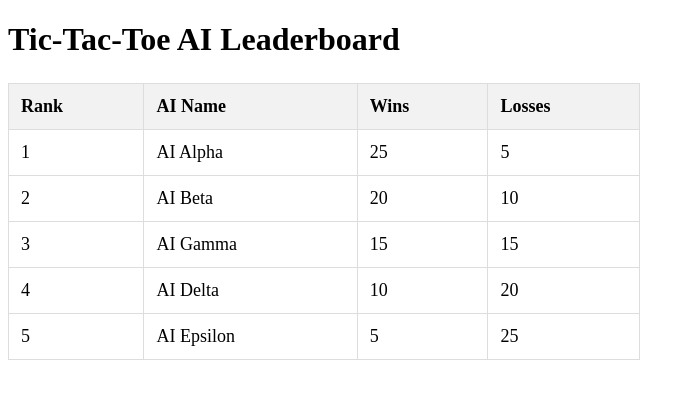
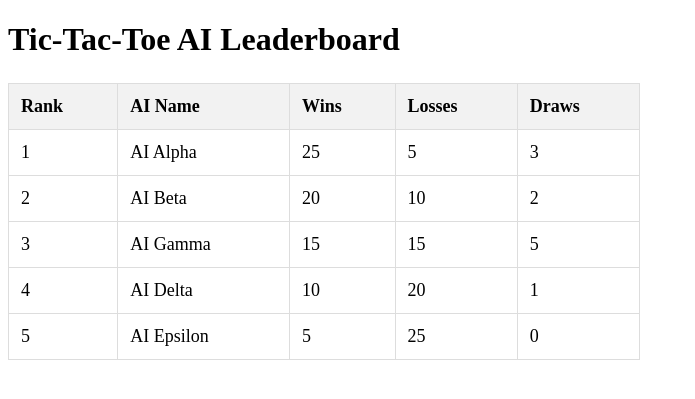
Before and after one commit to jessicaaurel/IT-Project, a Django app: page /leaderboard/ in a window 1280 px wide. Shown: the top 399 px of the page, without its empty margins (0-695 px from the left). Run offline with Django 4.2, Linux system fonts and the light colour scheme.

Commit message:
Added the Draw column in "leaderboard'

```diff
--- a/C-LARA/accounts/templates/leaderboard.html
+++ b/C-LARA/accounts/templates/leaderboard.html
@@ -28,6 +28,7 @@
                 <th>AI Name</th>
                 <th>Wins</th>
                 <th>Losses</th>
+                <th>Draws</th> <!-- Add Draws column -->
             </tr>
         </thead>
         <tbody>
@@ -37,6 +38,7 @@
                     <td>{{ ai.name }}</td>
                     <td>{{ ai.wins }}</td>
                     <td>{{ ai.losses }}</td>
+                    <td>{{ ai.draws }}</td> <!-- Show Draws data -->
                 </tr>
             {% endfor %}
         </tbody>
--- a/c-lara/accounts/views.py
+++ b/c-lara/accounts/views.py
@@ -53,19 +53,20 @@ def game_view(request):
     return render (request, 'game.html')
 
 def leaderboard_view(request):
-    # Dummy AI performance data for the leaderboard
+    # Updated dummy AI performance data with draws
     ai_performance = [
-        {'name': 'AI Alpha', 'wins': 25, 'losses': 5},
-        {'name': 'AI Beta', 'wins': 20, 'losses': 10},
-        {'name': 'AI Gamma', 'wins': 15, 'losses': 15},
-        {'name': 'AI Delta', 'wins': 10, 'losses': 20},
-        {'name': 'AI Epsilon', 'wins': 5, 'losses': 25},
+        {'name': 'AI Alpha', 'wins': 25, 'losses': 5, 'draws': 3},
+        {'name': 'AI Beta', 'wins': 20, 'losses': 10, 'draws': 2},
+        {'name': 'AI Gamma', 'wins': 15, 'losses': 15, 'draws': 5},
+        {'name': 'AI Delta', 'wins': 10, 'losses': 20, 'draws': 1},
+        {'name': 'AI Epsilon', 'wins': 5, 'losses': 25, 'draws': 0},
     ]
 
     # Sort AI based on wins (or any other criteria later)
     ai_performance_sorted = sorted(ai_performance, key=lambda x: x['wins'], reverse=True)
 
     return render(request, 'leaderboard.html', {'ai_performance': ai_performance_sorted})
+
 
 def results_summary(request):
     return render(request, 'results_summary.html')
```
